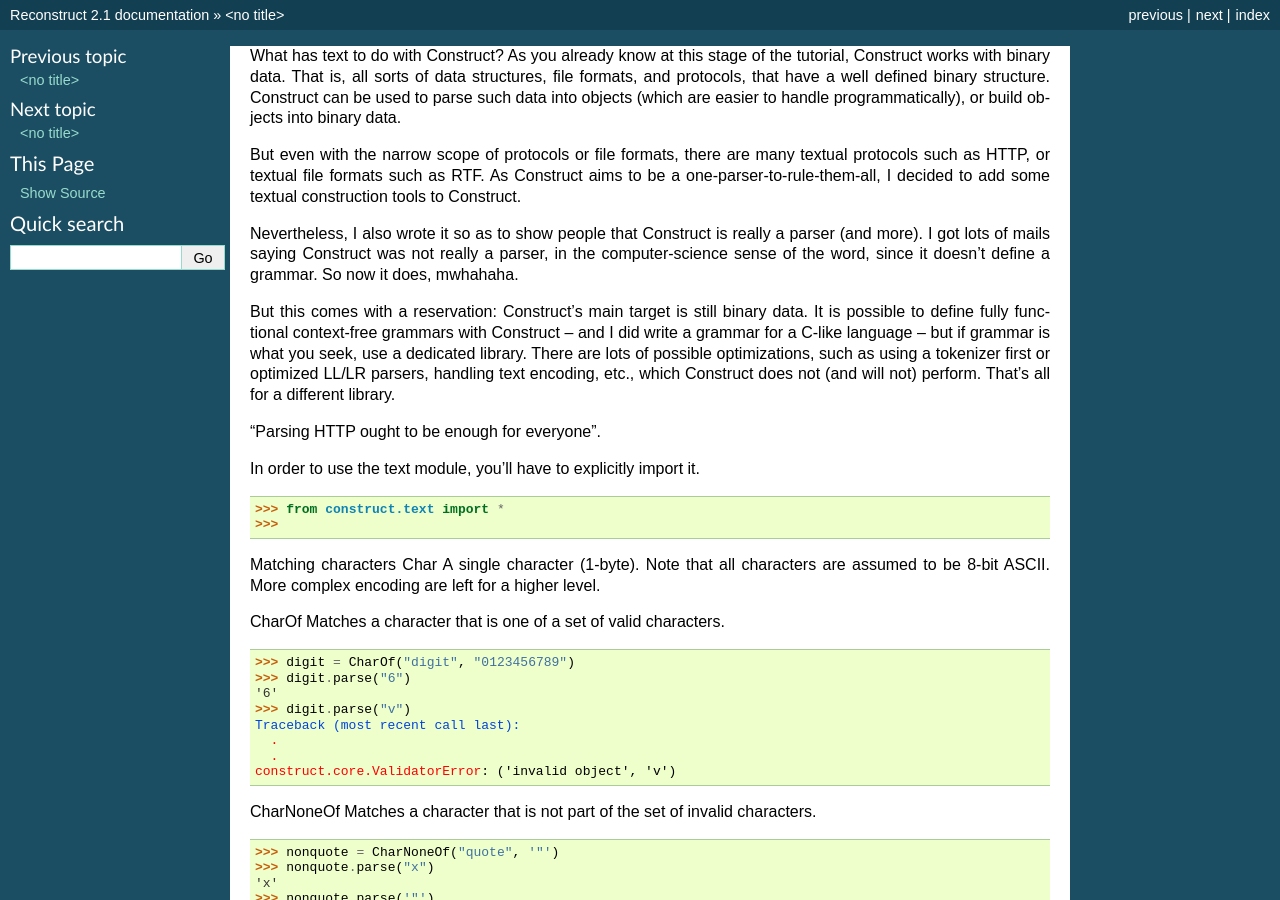
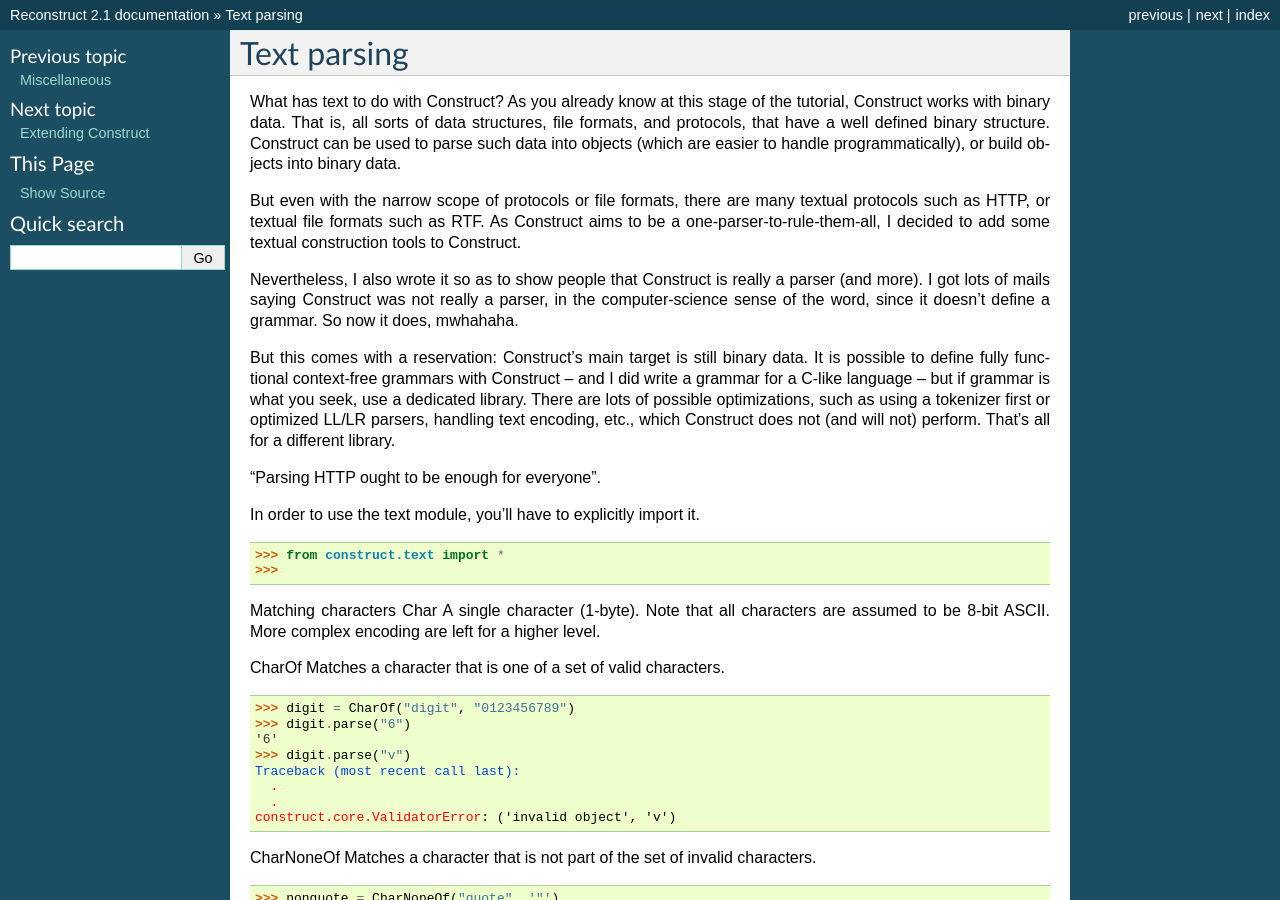
Before and after one commit to MostAwesomeDude/construct, a Sphinx documentation site: the page built from docs/text.rst, in a window 1280 px wide and 900 px high. Built offline with Sphinx 7.4.7, drawn with Linux system fonts in a browser that asks for light colours; some of the changed text lies outside the part shown.

Commit message:
docs: Fix headers.

```diff
--- a/docs/debugging.rst
+++ b/docs/debugging.rst
@@ -1,3 +1,7 @@
+===================
+Debugging Construct
+===================
+
 ntro
 Programming data structures in Construct is much easier than writing the
 equivalent procedural code, both in terms of RAD and correctness. However,
--- a/docs/extending.rst
+++ b/docs/extending.rst
@@ -1,3 +1,7 @@
+===================
+Extending Construct
+===================
+
 Adapters
 Adapters are the standard way to extend and customize the library. Adapters
 operate at the object level (unlike constructs, which operate at the stream
--- a/docs/misc.rst
+++ b/docs/misc.rst
@@ -1,3 +1,7 @@
+=============
+Miscellaneous
+=============
+
 Conditional
 Optional
 Attempts to parse or build the subconstruct; if it fails, returns a default
--- a/docs/text.rst
+++ b/docs/text.rst
@@ -1,3 +1,7 @@
+============
+Text parsing
+============
+
 What has text to do with Construct?
 As you already know at this stage of the tutorial, Construct works with binary
 data. That is, all sorts of data structures, file formats, and protocols, that
```
